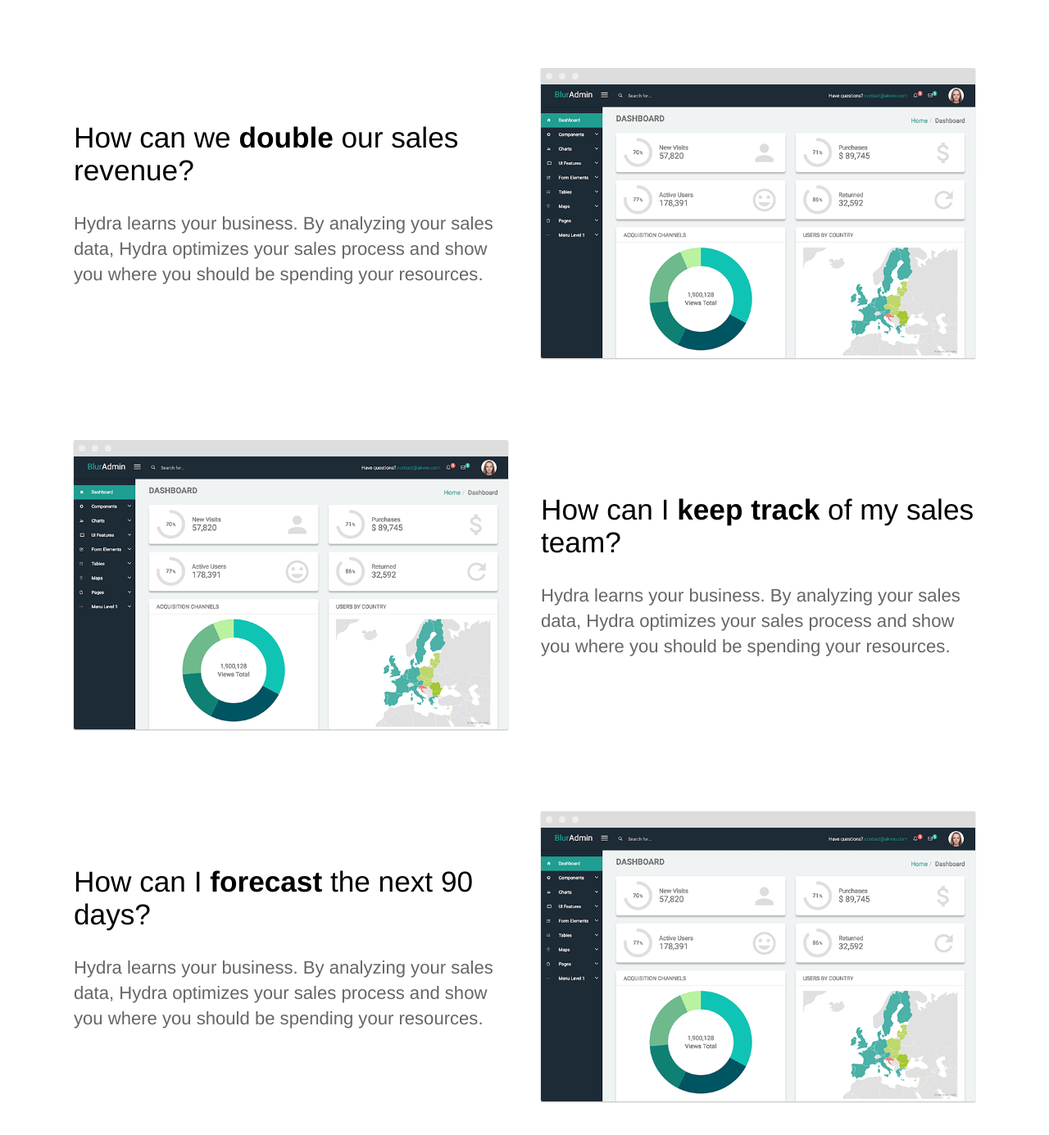
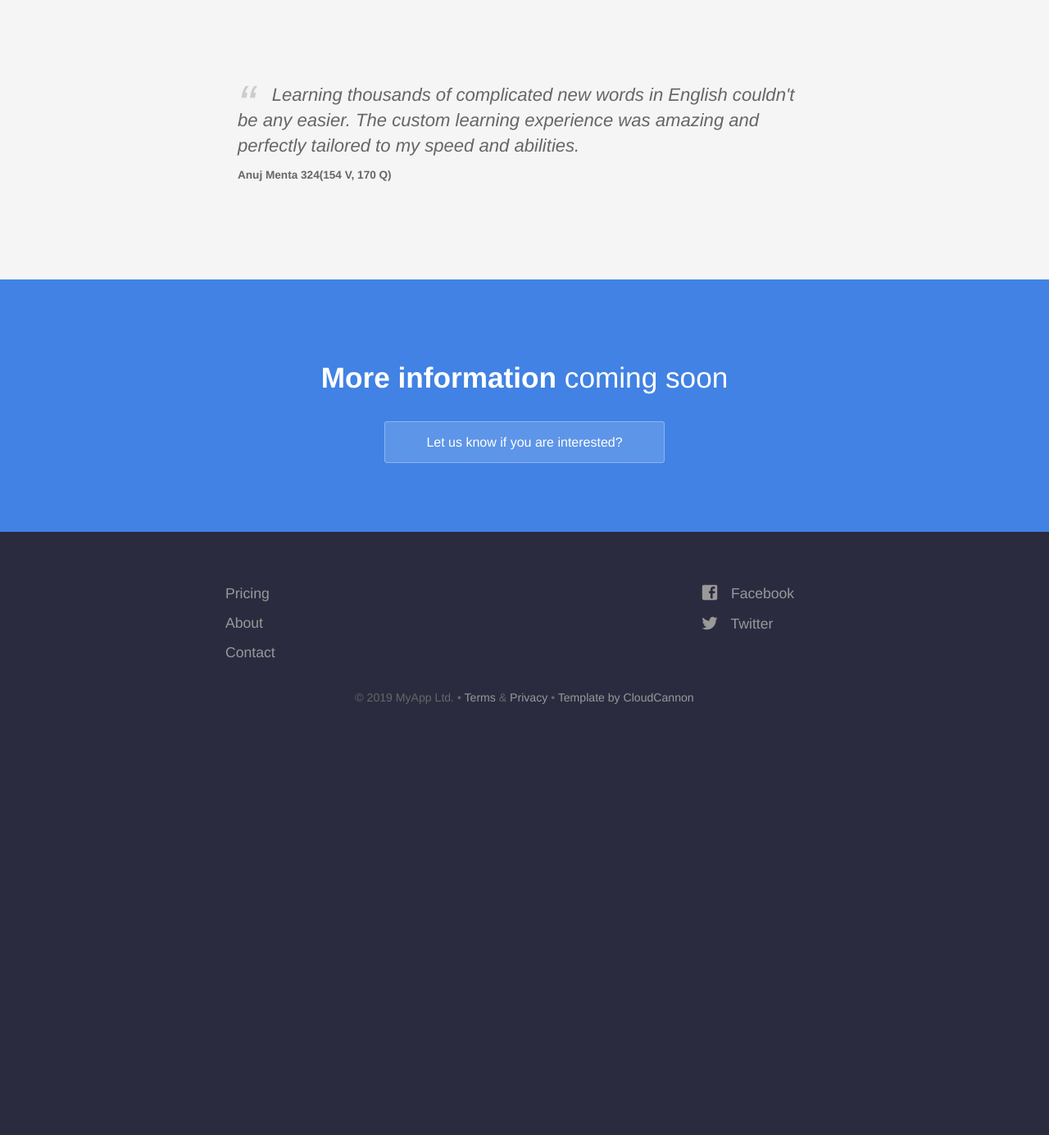
Before and after one commit to damocleseng/damocleseng.github.io, a Jekyll site: the page built from index.html, in a window 1280 px wide and 1400 px high, scrolled down 823 px. Shown: the top 1385 px of the window at 82% size. Built offline with Jekyll 4.4.1, drawn with Linux system fonts in a browser that asks for light colours; after the commit the page ends 1734 px from its top, so only the background shows below that; some of the changed text lies outside the part shown.

Commit message:
more changes

```diff
--- a/index.html
+++ b/index.html
@@ -24,7 +24,7 @@ description: We Revolutionize the way you study for your GRE
 </section>
 
 <div class="content">
-	<section>
+<!-- 	<section>
 		<div class="container flex">
 			<div class="text editable">
 				<h2>How can we <strong>double</strong> our sales revenue?</h2>
@@ -58,12 +58,11 @@ description: We Revolutionize the way you study for your GRE
 				<img src="/images/dashboard.png" alt="Screenshot" class="screenshot editable" />
 			</div>
 		</div>
-	</section>
+	</section> -->
 
 	<section class="testimonial">
 		<div class="container flex">
 			<div class="testimonial-block">
-				<div class="square-image"><img src="https://source.unsplash.com/6anudmpILw4/600x400" alt="Jim James" class="editable"></div>
 				<blockquote>
 					<p class="editable">Learning thousands of complicated new words in English couldn't be any easier. The custom learning experience was amazing and perfectly tailored to my speed and abilities. </p>
 					<p class="editable author">Anuj Menta 324(154 V, 170 Q)</p>
@@ -73,7 +72,7 @@ description: We Revolutionize the way you study for your GRE
 	</section>
 
 	<section class="bottom-cta">
-		<h2 class="editable"><strong>Improve</strong> your sales process today</h2>
-		<div class="button alt"><a href="#">Get Started Free</a></div>
+		<h2 class="editable"><strong>More information</strong> coming soon</h2>
+		<div class="button alt"><a href="#">Let us know if you are interested?</a></div>
 	</section>
 </div>
```
